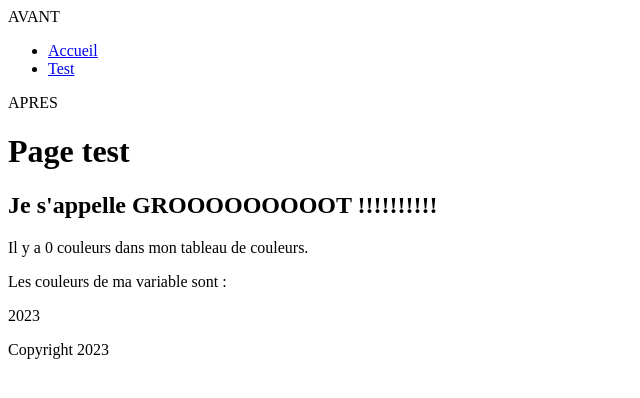
After one commit to CassisARS/Projet, a Symfony app: template templates/main/test.html.twig in a window 1280 px wide. The commit adds this page. Shown: the top 398 px of the page, without its empty margins (0-640 px from the left). Run offline with Twig, Linux system fonts and the light colour scheme; the template is opened without the code that fills it, so the values that code supplies are empty; some libraries are stand-ins or nearby versions.

Commit message:
Création header footer

```diff
--- a/templates/base.html.twig
+++ b/templates/base.html.twig
@@ -14,6 +14,15 @@
         {% endblock %}
     </head>
     <body>
+
+    {% block header %}
+        {% include'fragments/header.html.twig' %}
+    {% endblock %}
+
+
         {% block body %}{% endblock %}
+
+        {% include 'fragments/footer.html.twig' %}
+
     </body>
 </html>
--- /dev/null
+++ b/templates/fragments/footer.html.twig
@@ -0,0 +1,3 @@
+<footer>
+        Copyright 2023
+</footer>
--- /dev/null
+++ b/templates/fragments/header.html.twig
@@ -0,0 +1,12 @@
+<header>
+    <nav>
+        <ul>
+            <li>
+                <a href="{{ path('homepage') }}">Accueil </a>
+            </li>
+            <li>
+                <a href="{{ path('test') }}">Test</a>
+            </li>
+        </ul>
+    </nav>
+</header>
--- /dev/null
+++ b/templates/main/test.html.twig
@@ -0,0 +1,34 @@
+
+
+{% extends 'base.html.twig' %}
+{% block title %} Test {% endblock %}
+
+    {% block header %}
+        AVANT
+        {{ parent() }}
+        APRES
+    {% endblock %}
+
+{% block body %}
+    <h1>Page test</h1>
+
+
+    {# Création d'une variable #}
+    {% set firstName = "GROOOOOOOOOT" %}
+    <h2>Je s'appelle {{ firstName }} !!!!!!!!!!</h2>
+    <p>Il y a {{ colors|length }} couleurs dans mon tableau de couleurs.</p>
+    <p>{{ colors|join(', ') }}</p>
+    <p>Les couleurs de ma variable sont : </p>
+    <ul>
+        {% for color in colors %}
+            <li>{{ color }}</li>
+            {% if not loop.last %}
+                <hr>
+            {% endif %}
+        {% endfor %}
+    </ul>
+    {{ dump(colors) }}
+    <p>{{ today|date("Y") }}</p>
+
+
+{% endblock %}
```
Also changed, not shown: src/Controller/MainController.php (+17 -0 lines).
